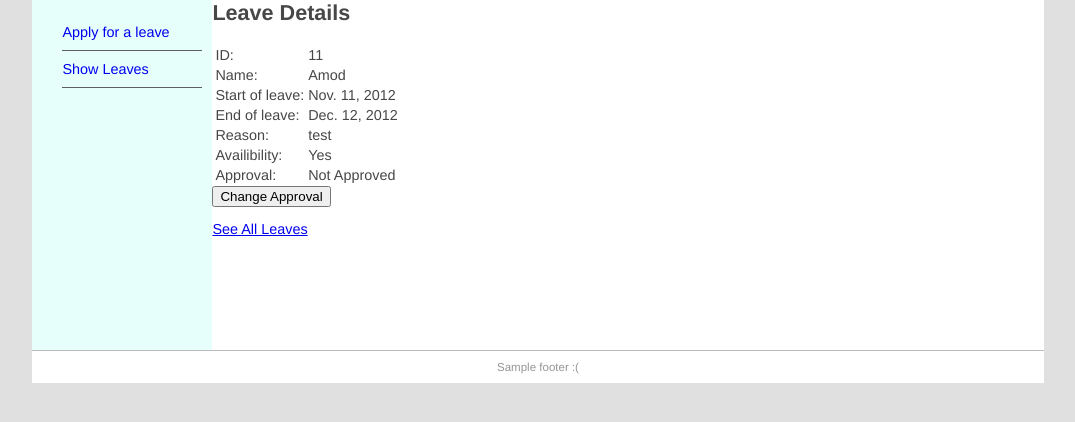
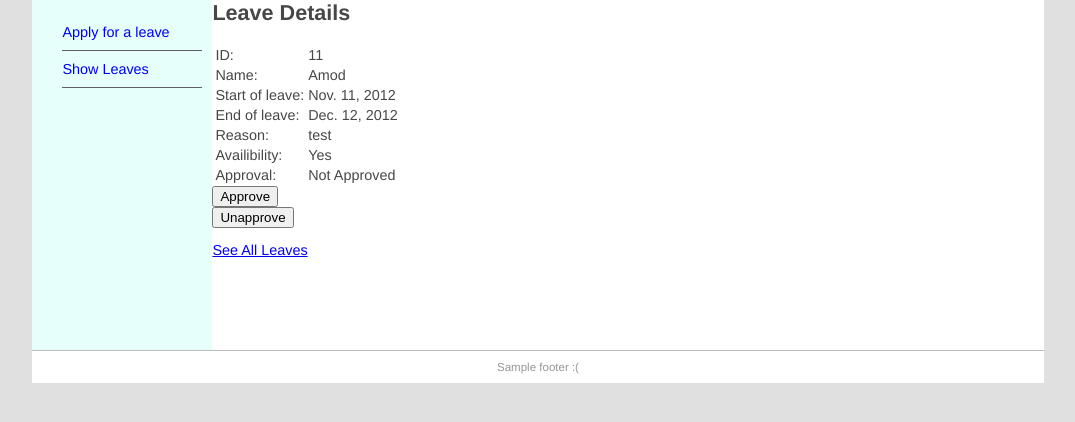
Before and after one commit to amodnija/swdproject, a Django app: page /show/11 in a window 1280 px wide. Shown: the part 42-464 px from the top of the page, without its empty margins (102-1177 px from the left). Run offline with Django 3.2, Linux system fonts and the light colour scheme; data comes from the database, SQL or seed files in the repository; both versions use the stored data as it was after the commit.

Commit message:
fixed pending approval bug

```diff
--- a/swddemo_root/demo/templates/demo/leave_detail.html
+++ b/swddemo_root/demo/templates/demo/leave_detail.html
@@ -15,8 +15,13 @@
   <tr><td>Approval:</td><td>{{ leave.approval|default:'pending' }}</td></tr>
 </table>
 <form method="POST">
-  <button type="submit" name="set_done">Change Approval</button>
+  <button type="submit" name="approve">Approve</button>
   {% csrf_token %}
-</form><p><a href="../show">See All Leaves</a></p>
+</form>
+<form method="POST">
+  <button type="submit" name="unapprove">Unapprove</button>
+  {% csrf_token %}
+</form>
+<p><a href="../show">See All Leaves</a></p>
 
 {% endblock content %}
--- a/swddemo_root/demo/views.py
+++ b/swddemo_root/demo/views.py
@@ -45,15 +45,18 @@ class LeaveView(DetailView):
         context = super(LeaveView, self).get_context_data(**kwargs)
         return context
 
-    def validate(self,obj):
-        if (obj.approval == 'Not Approved'):
-            Leave(id=obj.id,name=obj.name,leavestart=obj.leavestart,leaveend=obj.leaveend,reason=obj.reason,availibilty=obj.availibilty,approval='Approved',submitted=obj.submitted).save()
-        elif (obj.approval == "Approved"):
-            Leave(id=obj.id,name=obj.name,leavestart=obj.leavestart,leaveend=obj.leaveend,reason=obj.reason,availibilty=obj.availibilty,approval='Not Approved',submitted=obj.submitted).save()
+    def approve(self,obj):
+        Leave(id=obj.id,name=obj.name,leavestart=obj.leavestart,leaveend=obj.leaveend,reason=obj.reason,availibilty=obj.availibilty,approval='Approved',submitted=obj.submitted).save()
+
+    def unapprove(self,obj):
+        Leave(id=obj.id,name=obj.name,leavestart=obj.leavestart,leaveend=obj.leaveend,reason=obj.reason,availibilty=obj.availibilty,approval='Not Approved',submitted=obj.submitted).save()
 
     def post(self, request, *args, **kwargs):
-        if "set_done" in request.POST:
-            self.validate(self.get_object())
+        if "approve" in request.POST:
+            self.approve(self.get_object())
+            return HttpResponseRedirect(self.request.path_info)
+        elif "unapprove" in request.POST:
+            self.unapprove(self.get_object())
             return HttpResponseRedirect(self.request.path_info)
 
 def leave_req(request):
@@ -67,6 +70,7 @@ def leave_req(request):
             print(c)
             if c>2:
                 leave.availibilty = "No"
+                leave.approval = "Not Approved"
             else:
                 leave.availibilty = "Yes"
             Leave(id=leave.id,name=leave.name.lower().title(),leavestart=leave.leavestart,leaveend=leave.leaveend,reason=leave.reason,availibilty=leave.availibilty,approval=leave.approval).save()
```
Also changed, not shown: swddemo_root/db.sqlite3.
